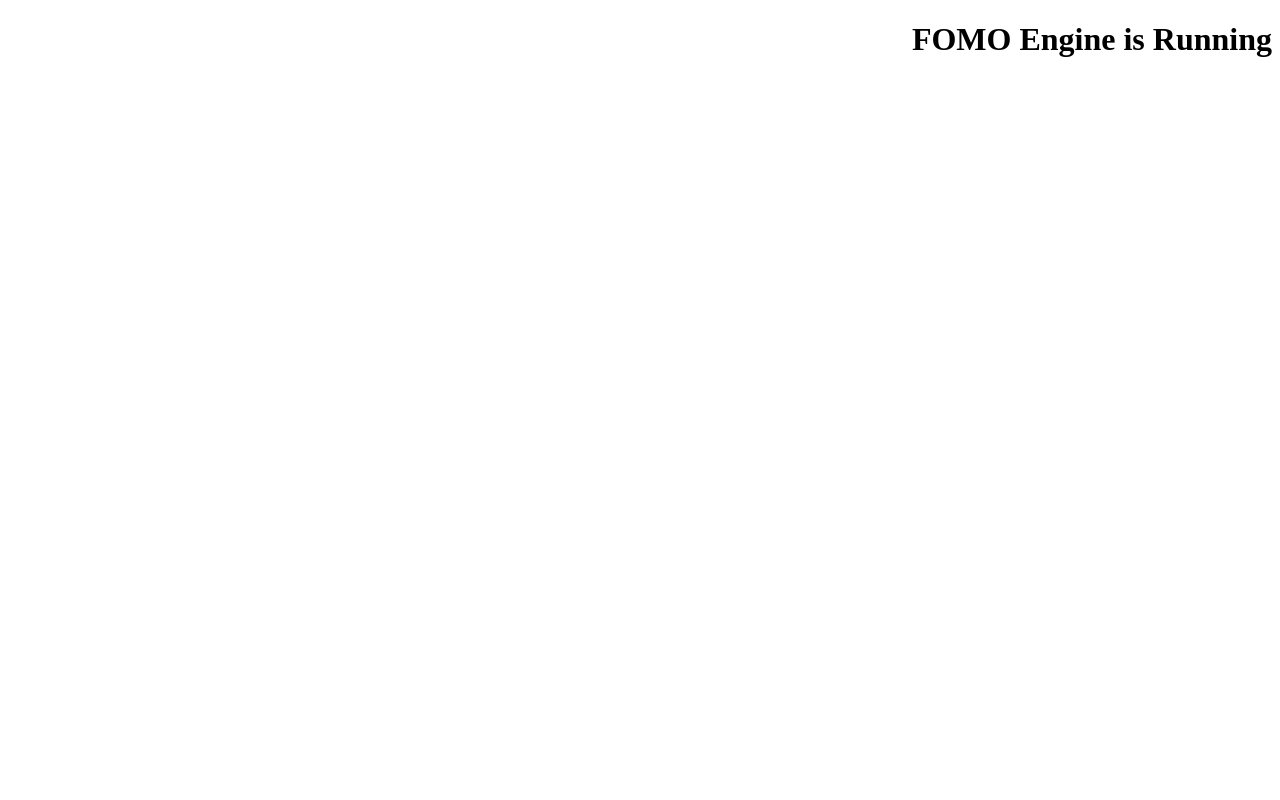
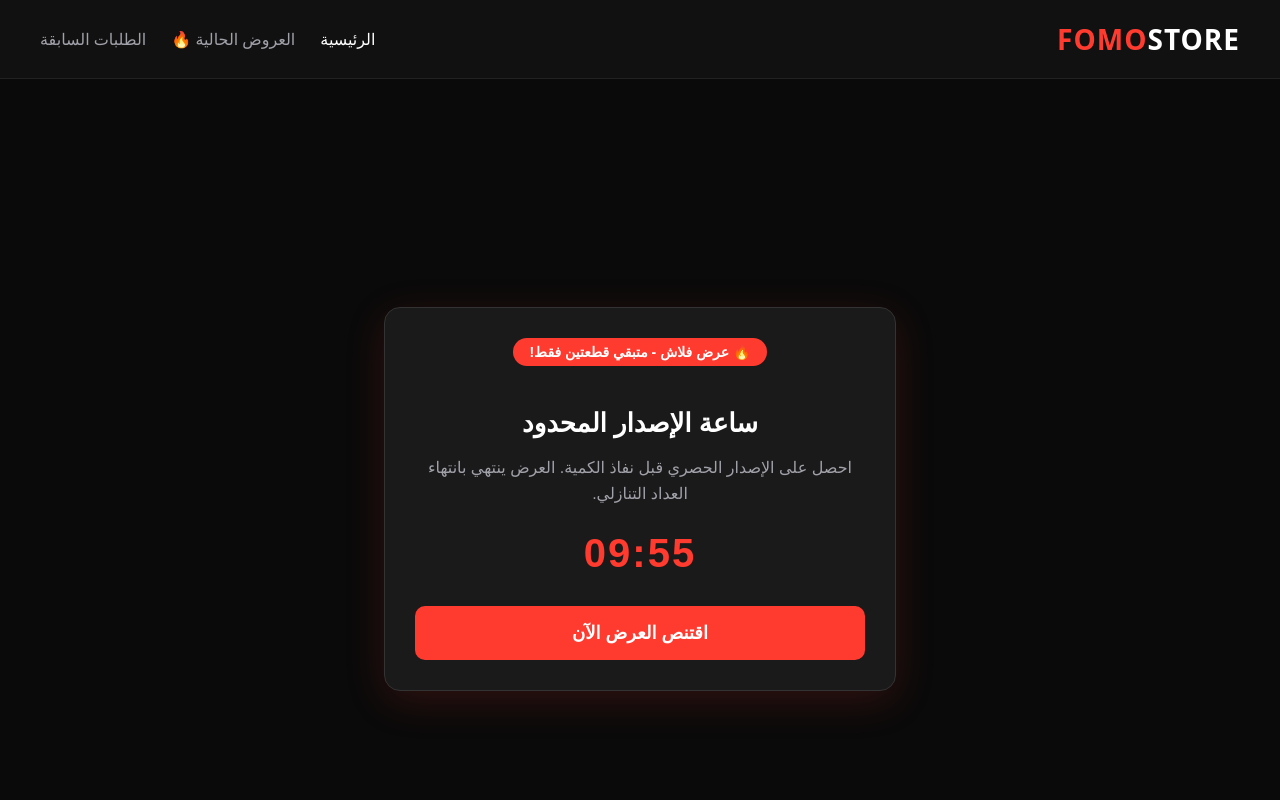
Before and after one commit to zaid1090/fomo-engine-frontend, a Next.js app: page / in a window 1280 px wide. Shown: the top 800 px of the page. Built offline with nearby package versions, Linux system fonts and the light colour scheme.

Commit message:
fix: replace import tool with ecommerce fomo platform

```diff
--- a/app/layout.js
+++ b/app/layout.js
@@ -1,12 +1,47 @@
 export const metadata = {
-    title: 'FOMO Engine',
-    description: 'Logistics and Sourcing Calculation Engine',
+    title: 'FOMO Store | العروض الحصرية',
+    description: 'اقتنص العروض الحصرية والإصدارات المحدودة قبل نفاذ الكمية',
   }
 
   export default function RootLayout({ children }) {
     return (
       <html lang="ar" dir="rtl">
-        <body>{children}</body>
+        <body style={{ margin: 0, padding: 0, backgroundColor: "#0a0a0a", color: "#fff", fontFamily: "system-ui, -apple-system, sans-serif" }}>
+
+          {/* شريط التنقل العلوي (Navbar) */}
+          <header style={{
+            padding: "20px 40px",
+            borderBottom: "1px solid #222",
+            display: "flex",
+            justifyContent: "space-between",
+            alignItems: "center",
+            backgroundColor: "#111",
+            position: "sticky",
+            top: 0,
+            zIndex: 100
+          }}>
+            <div style={{ fontSize: "28px", fontWeight: "900", letterSpacing: "1px", cursor: "pointer" }}>
+              <span style={{ color: "#ff3b30" }}>FOMO</span>
+              <span style={{ color: "#fff" }}>STORE</span>
+            </div>
+
+            <nav style={{ display: "flex", gap: "25px", fontWeight: "500" }}>
+              <a href="#" style={{ color: "#fff", textDecoration: "none", transition: "color 0.3s" }}>الرئيسية</a>
+              <a href="#" style={{ color: "#a1a1aa", textDecoration: "none", transition: "color 0.3s" }}>العروض الحالية 🔥</a>
+              <a href="#" style={{ color: "#a1a1aa", textDecoration: "none", transition: "color 0.3s" }}>الطلبات السابقة</a>
+            </nav>
+          </header>
+
+          {/* محتوى الصفحات الديناميكي (مثل page.js) */}
+          <main>
+            {children}
+          </main>
+
+          {/* تذييل الصفحة (Footer) */}
+          <footer style={{ padding: "30px", textAlign: "center", borderTop: "1px solid #222", color: "#555", fontSize: "14px", marginTop: "40px" }}>
+            جميع الحقوق محفوظة © {new Date().getFullYear()} - FOMO Store
+          </footer>
+        </body>
       </html>
     )
   }
--- a/app/page.js
+++ b/app/page.js
@@ -1,3 +1,85 @@
+"use client";
+
+import { useState, useEffect } from "react";
+
 export default function Home() {
-    return <h1>FOMO Engine is Running</h1>;
-  }
+  const [timeLeft, setTimeLeft] = useState(600); // 10 دقائق بالثواني
+  const [loading, setLoading] = useState(false);
+  const [responseMsg, setResponseMsg] = useState(null);
+
+  // تشغيل العداد التنازلي
+  useEffect(() => {
+    if (timeLeft <= 0) return;
+    const timer = setInterval(() => setTimeLeft((prev) => prev - 1), 1000);
+    return () => clearInterval(timer);
+  }, [timeLeft]);
+
+  const formatTime = (seconds) => {
+    const m = Math.floor(seconds / 60).toString().padStart(2, "0");
+    const s = (seconds % 60).toString().padStart(2, "0");
+    return `${m}:${s}`;
+  };
+
+  // دالة الشراء واختبار الاتصال بالمحرك السحابي
+  const handlePurchase = async () => {
+    setLoading(true);
+    setResponseMsg(null);
+
+    const baseUrl = process.env.NEXT_PUBLIC_BACKEND_URL;
+    const endpoint = `${baseUrl}/api/checkout`; // عدل هذا المسار حسب الـ Backend الخاص بك
+
+    try {
+      const res = await fetch(endpoint, {
+        method: "POST",
+        headers: { "Content-Type": "application/json" },
+        body: JSON.stringify({ productId: "VIP-100", action: "fomo_purchase", timestamp: Date.now() }),
+      });
+
+      if (!res.ok) throw new Error("السيرفر رفض الطلب، تأكد من مسار الـ API");
+
+      const data = await res.json();
+      setResponseMsg({ type: "success", text: "تم تأكيد الطلب بنجاح! الرد: " + JSON.stringify(data) });
+    } catch (err) {
+      setResponseMsg({ type: "error", text: "فشل الاتصال: " + err.message });
+    } finally {
+      setLoading(false);
+    }
+  };
+
+  return (
+    <div style={{ minHeight: "100vh", display: "flex", alignItems: "center", justifyContent: "center", backgroundColor: "#0a0a0a", color: "#fff", fontFamily: "sans-serif", direction: "rtl", padding: "20px" }}>
+      <div style={{ maxWidth: "450px", width: "100%", padding: "30px", backgroundColor: "#1a1a1a", borderRadius: "16px", border: "1px solid #333", textAlign: "center", boxShadow: "0 10px 40px rgba(255, 60, 48, 0.15)" }}>
+
+        {/* عنصر الندرة (Scarcity) */}
+        <div style={{ display: "inline-block", backgroundColor: "#ff3b30", color: "#fff", padding: "6px 16px", borderRadius: "20px", fontSize: "14px", fontWeight: "bold", marginBottom: "25px", animation: "pulse 2s infinite" }}>
+          🔥 عرض فلاش - متبقي قطعتين فقط!
+        </div>
+
+        <h1 style={{ fontSize: "26px", marginBottom: "15px", color: "#fff" }}>ساعة الإصدار المحدود</h1>
+        <p style={{ color: "#a1a1aa", marginBottom: "25px", lineHeight: "1.6" }}>
+          احصل على الإصدار الحصري قبل نفاذ الكمية. العرض ينتهي بانتهاء العداد التنازلي.
+        </p>
+
+        {/* العداد التنازلي (Urgency) */}
+        <div style={{ fontSize: "40px", fontWeight: "900", color: "#ff3b30", marginBottom: "30px", letterSpacing: "2px" }}>
+          {formatTime(timeLeft)}
+        </div>
+
+        <button
+          onClick={handlePurchase}
+          disabled={loading || timeLeft === 0}
+          style={{ width: "100%", padding: "16px", fontSize: "18px", fontWeight: "bold", backgroundColor: (loading || timeLeft === 0) ? "#3f3f46" : "#ff3b30", color: "#fff", border: "none", borderRadius: "10px", cursor: (loading || timeLeft === 0) ? "not-allowed" : "pointer", transition: "all 0.3s ease" }}
+        >
+          {loading ? "جاري معالجة الطلب..." : timeLeft === 0 ? "انتهى العرض" : "اقتنص العرض الآن"}
+        </button>
+
+        {/* رسالة فحص الاتصال بالـ Backend */}
+        {responseMsg && (
+          <div style={{ marginTop: "20px", padding: "15px", borderRadius: "10px", backgroundColor: responseMsg.type === "success" ? "rgba(34, 197, 94, 0.1)" : "rgba(239, 68, 68, 0.1)", color: responseMsg.type === "success" ? "#4ade80" : "#f87171", border: `1px solid ${responseMsg.type === "success" ? "#22c55e" : "#ef4444"}`, fontSize: "14px" }}>
+            {responseMsg.text}
+          </div>
+        )}
+      </div>
+    </div>
+  );
+}
```
Also changed, not shown: 1 other file (tests, documents, lock files or other folders).
